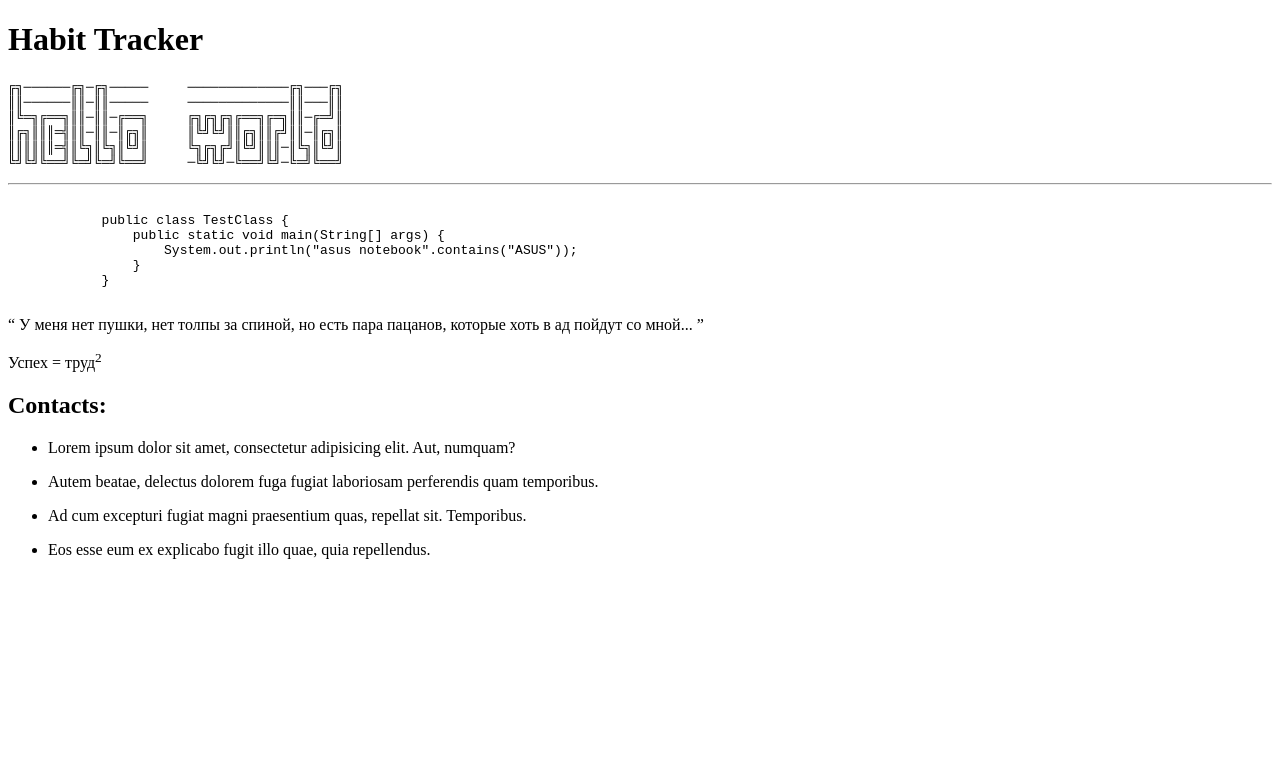
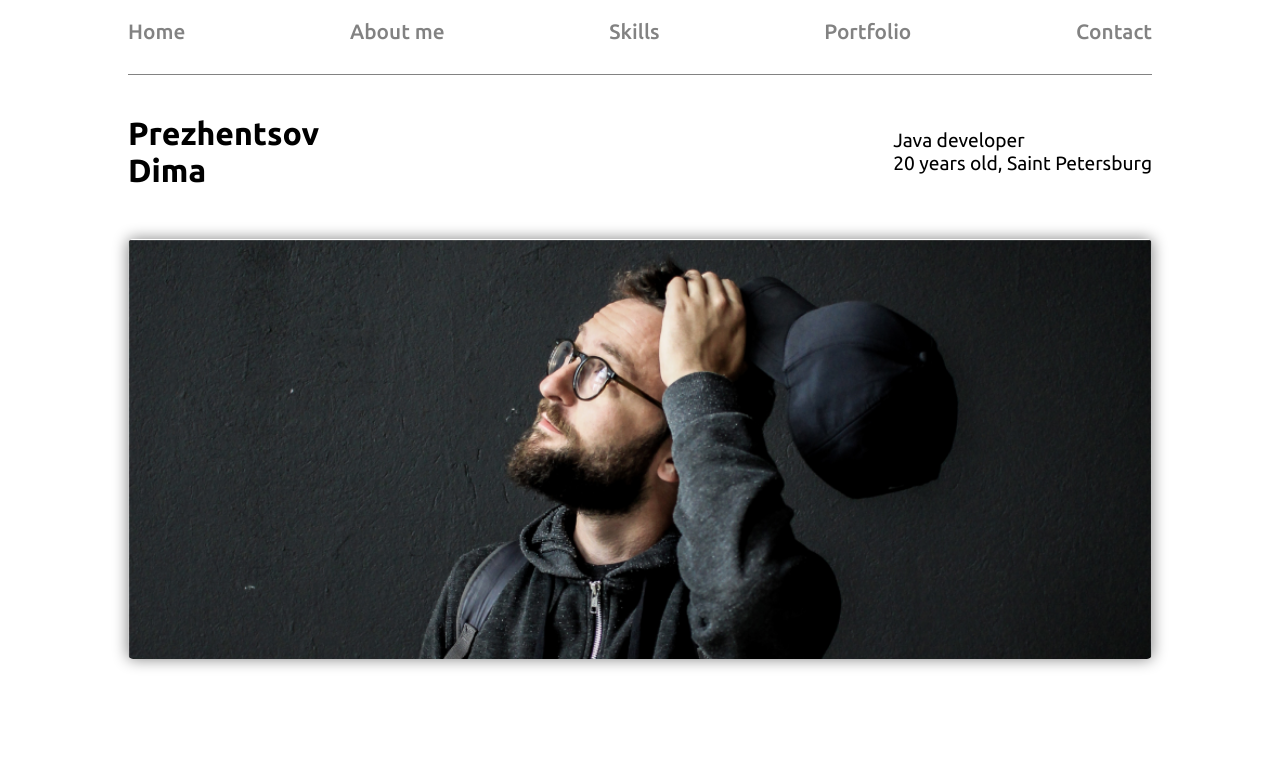
Before and after one commit to dima-prezhentsov/webSite, a plain HTML site: page index.html in a window 1280 px wide. Shown: the top 759 px of the page. Drawn offline with Linux system fonts and the light colour scheme.

Commit message:
feat: lab-2, lab-3

```diff
--- a/index.html
+++ b/index.html
@@ -2,53 +2,55 @@
 <html lang="en">
 <head>
     <meta charset="UTF-8">
+    <meta name="viewport" content="width=device-width, initial-scale=1.0">
     <title>HabitTracker</title>
+    <link rel="stylesheet" href="src/style/main.css">
+    <link rel="stylesheet" href="src/style/header.css">
+    <link rel="stylesheet" href="src/style/about_me.css">
+    <link rel="stylesheet" href="src/style/mobile.css">
+    <link rel="preconnect" href="https://fonts.googleapis.com">
+    <link rel="preconnect" href="https://fonts.gstatic.com" crossorigin>
+    <link href="https://fonts.googleapis.com/css2?family=Ubuntu:ital,wght@0,300;0,400;0,500;0,700;1,300&display=swap" rel="stylesheet">
 </head>
 <body>
-    <header>
-        <h1>
-            Habit Tracker
-        </h1>
-        <pre>╔╗──────╔╗─╔╗─────     ─────────────╔╗───╔╗
-║║──────║║─║║─────     ─────────────║║───║║
-║╚═╗╔══╗║║─║║─╔══╗     ╔╗╔╗╔╗╔══╗╔═╗║║─╔═╝║
-║╔╗║║║═╣║║─║║─║╔╗║     ║╚╝╚╝║║╔╗║║╔╝║║─║╔╗║
-║║║║║║═╣║╚╗║╚╗║╚╝║     ╚╗╔╗╔╝║╚╝║║║─║╚╗║╚╝║
-╚╝╚╝╚══╝╚═╝╚═╝╚══╝     ─╚╝╚╝─╚══╝╚╝─╚═╝╚══╝</pre>
-        <hr>
-    </header>
-    <main>
-        <pre><code>
-            public class TestClass {
-                public static void main(String[] args) {
-                    System.out.println("asus notebook".contains("ASUS"));
-                }
-            }
-        </code></pre>
-        <q cite="https://citatnica.ru/citaty/krutye-tsitaty-dlya-patsanov-400-tsitat">
-            У меня нет пушки, нет толпы за спиной, но есть пара пацанов, которые хоть в ад пойдут со мной...
-        </q>
-        <br>
-        <p>
-            Успех = труд<sup>2</sup>
-        </p>
-    </main>
-    <footer>
-        <h2>Contacts:</h2>
-        <ul>
-            <li>
-                <p>Lorem ipsum dolor sit amet, consectetur adipisicing elit. Aut, numquam?</p>
-            </li>
-            <li>
-                <p>Autem beatae, delectus dolorem fuga fugiat laboriosam perferendis quam temporibus.</p>
-            </li>
-            <li>
-                <p>Ad cum excepturi fugiat magni praesentium quas, repellat sit. Temporibus.</p>
-            </li>
-            <li>
-                <p>Eos esse eum ex explicabo fugit illo quae, quia repellendus.</p>
-            </li>
-        </ul>
-    </footer>
+    <div class="wrapper_white">
+        <div class="container">
+
+            <div class="header">
+                <ul class="header__navbar">
+                    <li><a class="header__navbar__link" href="#">Home</a></li>
+                    <li><a class="header__navbar__link" href="#">About me</a></li>
+                    <li><a class="header__navbar__link" href="#">Skills</a></li>
+                    <li><a class="header__navbar__link" href="#">Portfolio</a></li>
+                    <li><a class="header__navbar__link" href="#">Contact</a></li>
+                </ul>
+                <div class="header__navbar__line"></div>
+            </div>
+            <div class="header__info">
+                <h3 class="name">
+                    Prezhentsov <br> Dima
+                </h3>
+                <p class="short-description">
+                    Java developer <br> 20 years old, Saint Petersburg
+                </p>
+            </div>
+            <img src="src/img/person_picture.png" alt="person_picture" class="header__picture">
+        </div>
+    </div>
+    <div class="wrapper_gray">
+        <div class="container">
+            <div class="about-me">
+                <h3 class="about-me__header">About me</h3>
+                <p class="about-me__main-text">
+                    Hi, I'm Dima – Java Developer from Saint Petersburg.
+                    I'm interested in developing and everything connected with it.
+                    <br><br>
+                    I'm studying at ITMO University.
+                    <br><br>
+                    Ready to implement excellent projects with wonderful people.
+                </p>
+            </div>
+        </div>
+    </div>
 </body>
 </html>
--- /dev/null
+++ b/src/style/about_me.css
@@ -0,0 +1,18 @@
+
+
+.about-me {
+    padding-top: 120px;
+    text-align: center;
+    margin: 100px 0 auto;
+}
+
+.about-me__header {
+    font-size: 1.5rem;
+}
+
+.about-me__main-text {
+    width: 40vw;
+    line-height: 22px;
+    margin: 0 auto;
+    padding: 20px 0 110px;
+}
--- /dev/null
+++ b/src/style/header.css
@@ -0,0 +1,63 @@
+
+.header {
+    margin: 0 auto;
+    padding-top: 20px;
+}
+
+/* Header navbar */
+
+.header__navbar {
+    display: flex;
+    list-style-type: none;
+    padding: 0;
+    justify-content: space-between;
+    align-items: center;
+    font-size: 1.3rem;
+    font-weight: 500;
+}
+
+.header__navbar__link {
+    color: #828282;
+    transition: .2s;
+}
+
+.header__navbar__link:hover {
+    color: #000;
+    transition: .2s;
+}
+
+.header__navbar__link:focus {
+    color: #000;
+}
+
+.header__navbar__line {
+    border-bottom: 1px solid #828282;
+    margin-top: 30px;
+}
+
+/* Header info */
+
+.header__info {
+    margin-top: 40px;
+    display: flex;
+    align-items: center;
+    justify-content: space-between;
+}
+
+.header__info .name{
+    font-size: 2rem;
+
+}
+
+.header__info .short-description {
+    font-size: 1.2rem;
+}
+
+/* Header image */
+
+.header__picture {
+    border-radius: 5px;
+    margin-top: 50px;
+    width: 100%;
+    box-shadow: 0px 0px 15px #828282;
+}
--- /dev/null
+++ b/src/style/main.css
@@ -0,0 +1,22 @@
+* {
+    margin: 0;
+    box-sizing: border-box;
+    font-family: 'Ubuntu', sans-serif;
+}
+
+a {
+    text-decoration: none;
+}
+
+.container {
+    width: 80vw;
+    margin: 0 auto;
+}
+
+.wrapper_gray {
+    background-color: #F6F6F6;
+}
+
+.wrapper_white {
+    background-color: #fff;
+}
--- /dev/null
+++ b/src/style/mobile.css
@@ -0,0 +1,12 @@
+
+
+@media all and (max-width: 489px) {
+    .header {
+        display: none;
+    }
+
+    .header__info {
+        flex-direction: column;
+        align-items: flex-start;
+    }
+}
```
Also changed, not shown: src/img/person_picture.png (added).
